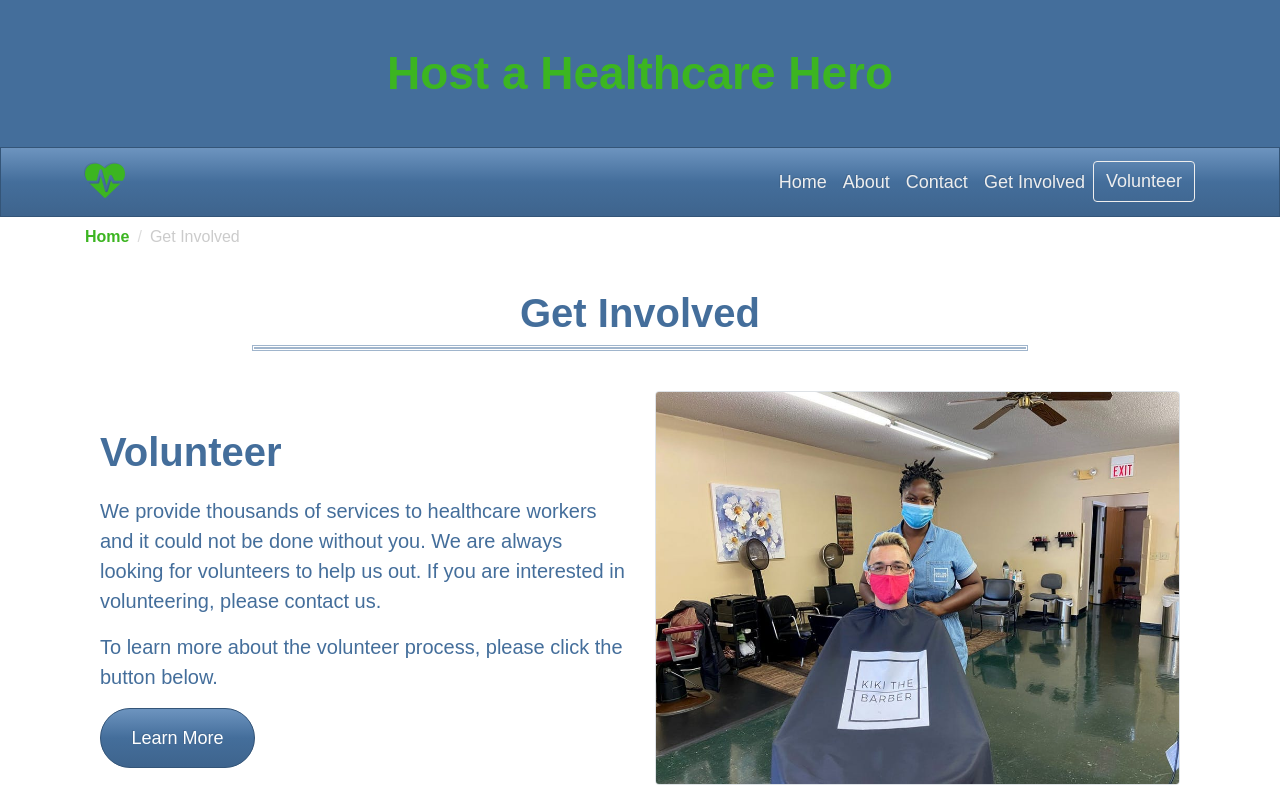
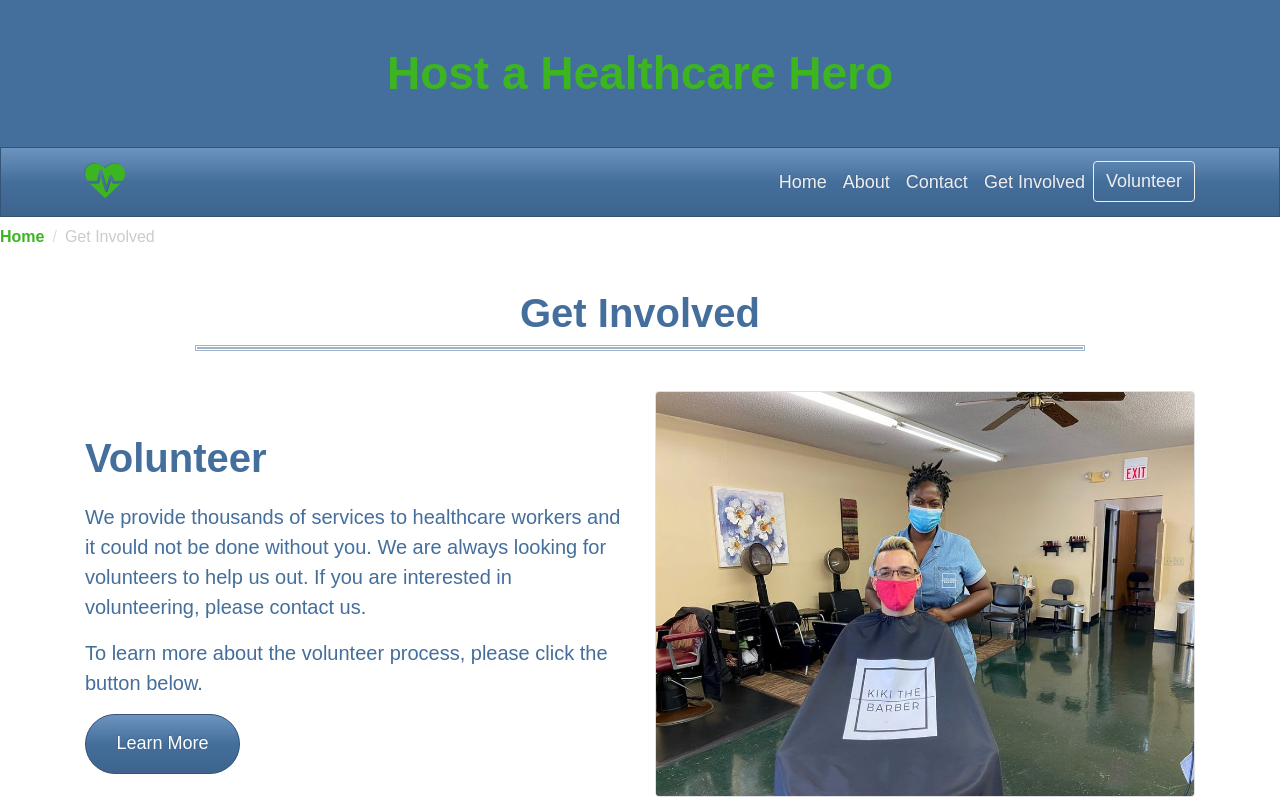
Before and after one commit to Pia007/Hero, a React (Create React App) app: page /involved in a window 1280 px wide. Shown: the top 800 px of the page. Built offline with nearby package versions, Linux system fonts and the light colour scheme.

Commit message:
Changed bg - test

```diff
--- a/src/pages/Involved.jsx
+++ b/src/pages/Involved.jsx
@@ -6,7 +6,7 @@ import InvolvedBody from '../components/InvolvedBody';
 
 const Involved = (props) => {
     return (
-        <div className="container">
+        <div className="home-bg">
             <PageHeader siteLocation={"Get Involved"} pageTitle={"Get Involved"} />
             <InvolvedBody />
         </div>
```
